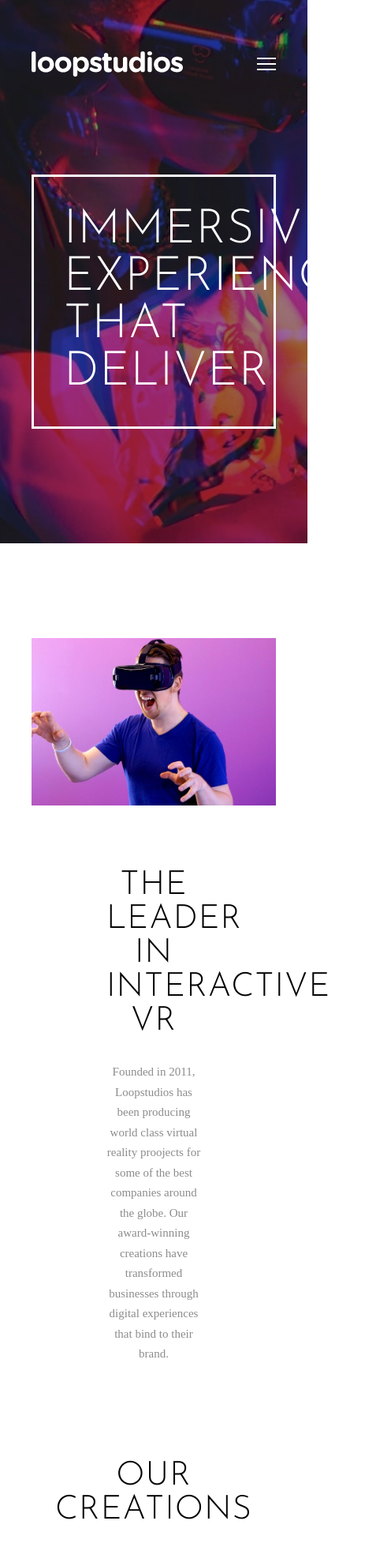
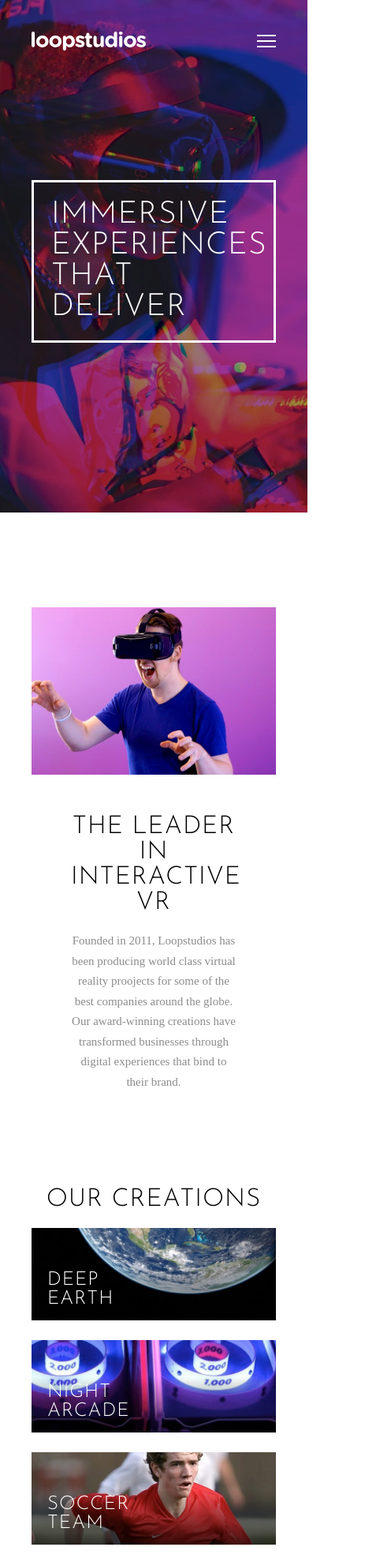
Before and after one commit to JudahNuer/Loopstudios-Landing-Page, a plain HTML site: page index.html in a window 390 px wide. Shown: the top 1978 px of the page at 79% size, 496 px wide, since content can reach past the window. Drawn offline with nearby package versions, Linux system fonts and the light colour scheme.

Commit message:
queries dones

```diff
--- a/assets/css/media_queries.css
+++ b/assets/css/media_queries.css
@@ -107,7 +107,7 @@
     text-transform: uppercase;
   }
 
-  .navbar-nav ul li::after{
+  nav ul li::after{
     display:none;
   }
 
@@ -194,4 +194,194 @@
     --px: 40px; /* padding left & padding right */
     --mb: 120px; /* margin bottom */
   }
+
+
+
+
+  /*-----------------------------------*\
+    #HEADER
+  \*-----------------------------------*/
+
+  /**
+  * header section responsive
+  */
+
+  .banner h1 {
+    padding: 22px;
+  }
+
+
+
+  /*-----------------------------------*\
+    #ABOUT
+  \*-----------------------------------*/
+
+  /**
+  * about section responsive
+  */
+
+  .about .content-box {
+    padding: 0 50px;
+  }
+
+
+  /*-----------------------------------*\
+    #FOOTER
+  \*-----------------------------------*/
+
+  /**
+  * footer section responsive
+  */
+
+  footer {
+    padding: 55px var(--px);
+  }
+
+  .footer-left {
+    margin-bottom: 50px;
+  }
+
+  .footer-brand {
+    margin-bottom: 30px;
+  }
+
 }
+
+
+ /**
+ * resposive for tablet screen
+ */
+
+ @media screen and (max-width: 576px) {
+
+  /*-----------------------------------*\
+    #GLOBAL
+  \*-----------------------------------*/
+
+  /**
+  * all global variables
+  */
+
+    :root {
+        /**
+    * typography
+    */
+
+    --fs-h1: 2.6em;
+    --fs-h2: 2.1em;
+    --fs-h3: 1.6em;
+
+    /**
+    * spacing
+    */
+    --px: 40px; /* padding left & padding right */
+    --mb: 120px; /* margin bottom */
+  }
+
+
+
+
+
+  /*-----------------------------------*\
+    #HEADER
+  \*-----------------------------------*/
+
+  /**
+  * header section responsive
+  */
+
+  header {
+    background: url(../images/mobile/image-hero.jpg) center no-repeat;
+    background-size: cover;
+    padding: 40px var(--px);
+  }
+
+  /**
+  * navbar responsive
+  */
+
+  .navbar {
+    margin-bottom: 160px;
+  }
+
+  .navbar-brand img {
+    max-width: 145px;
+  }
+
+  .banner h1{
+    margin-bottom: 175px;
+  }
+
+  /*-----------------------------------*\
+    #ABOUT
+  \*-----------------------------------*/
+
+  /**
+  * about section responsive
+  */
+
+  .about .img-box {
+    margin-bottom: 50px;
+  }
+
+  .about .content-box {
+    margin-bottom: 20px;
+  }
+
+  .about .content-box h2 {
+    margin-bottom: 20px;
+  }
+
+
+
+  /*-----------------------------------*\
+    #PRODUCT
+  \*-----------------------------------*/
+
+  /**
+  * product section responsive
+  */
+
+  .product h2 {
+    margin-bottom: 20px;
+  }
+
+  .product-grid {
+    grid-gap: 25px;
+  }
+
+  .product-card {
+    height: 117px;
+  }
+
+  .product-card h3 {
+    bottom: 15px;
+    left: 20px;
+  }
+
+  .btn-primary {
+    margin-top: 35px;
+  }
+
+
+
+  /*-----------------------------------*\
+    #FOOTER
+  \*-----------------------------------*/
+
+  /**
+  * footer section responsive
+  */
+
+  .footer-nav ul {
+    grid-template-columns: 1fr;
+    grid-gap: 20px;
+    text-align: center;
+  }
+
+  .social-links {
+    margin-bottom: 15px;
+  }
+
+
+}
```
